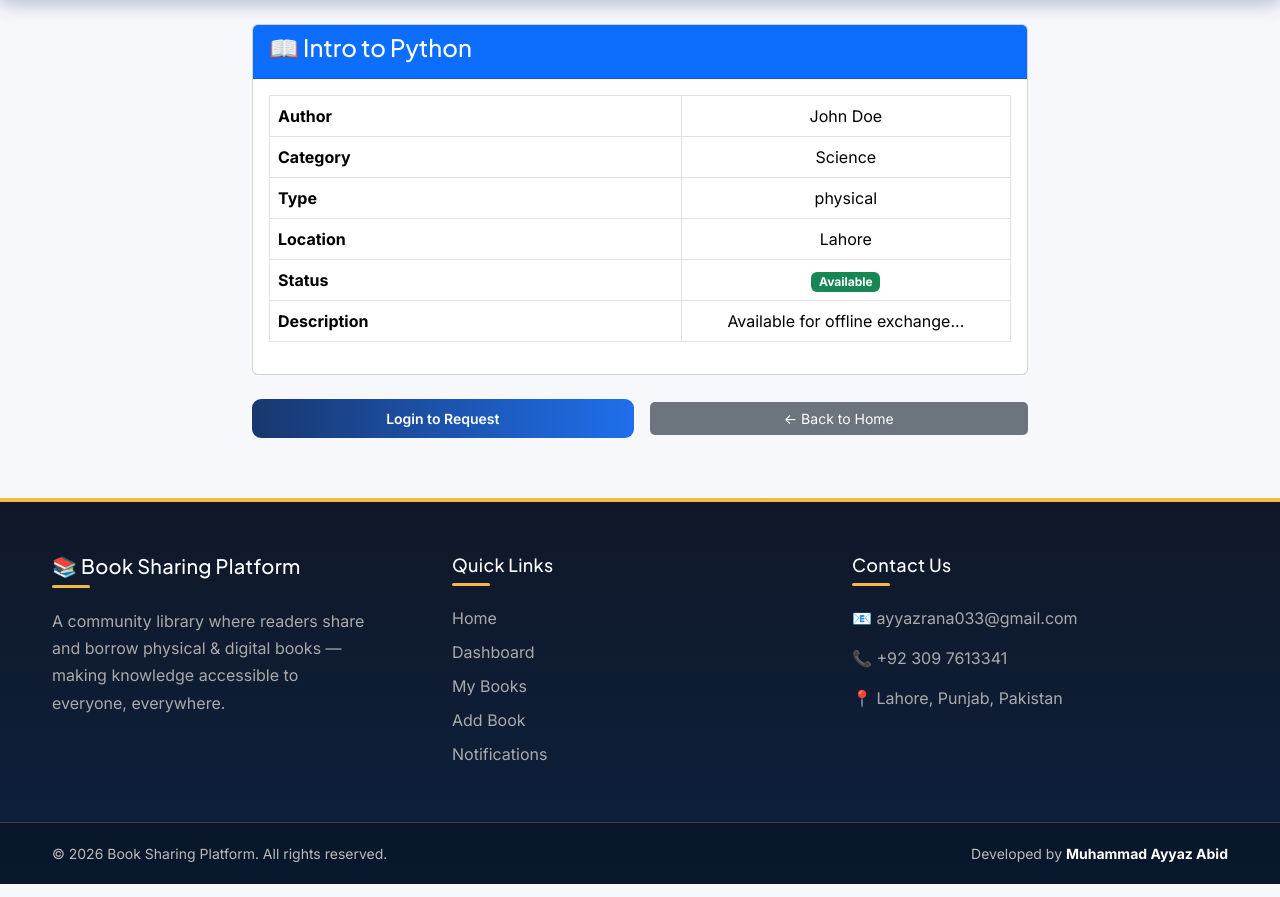
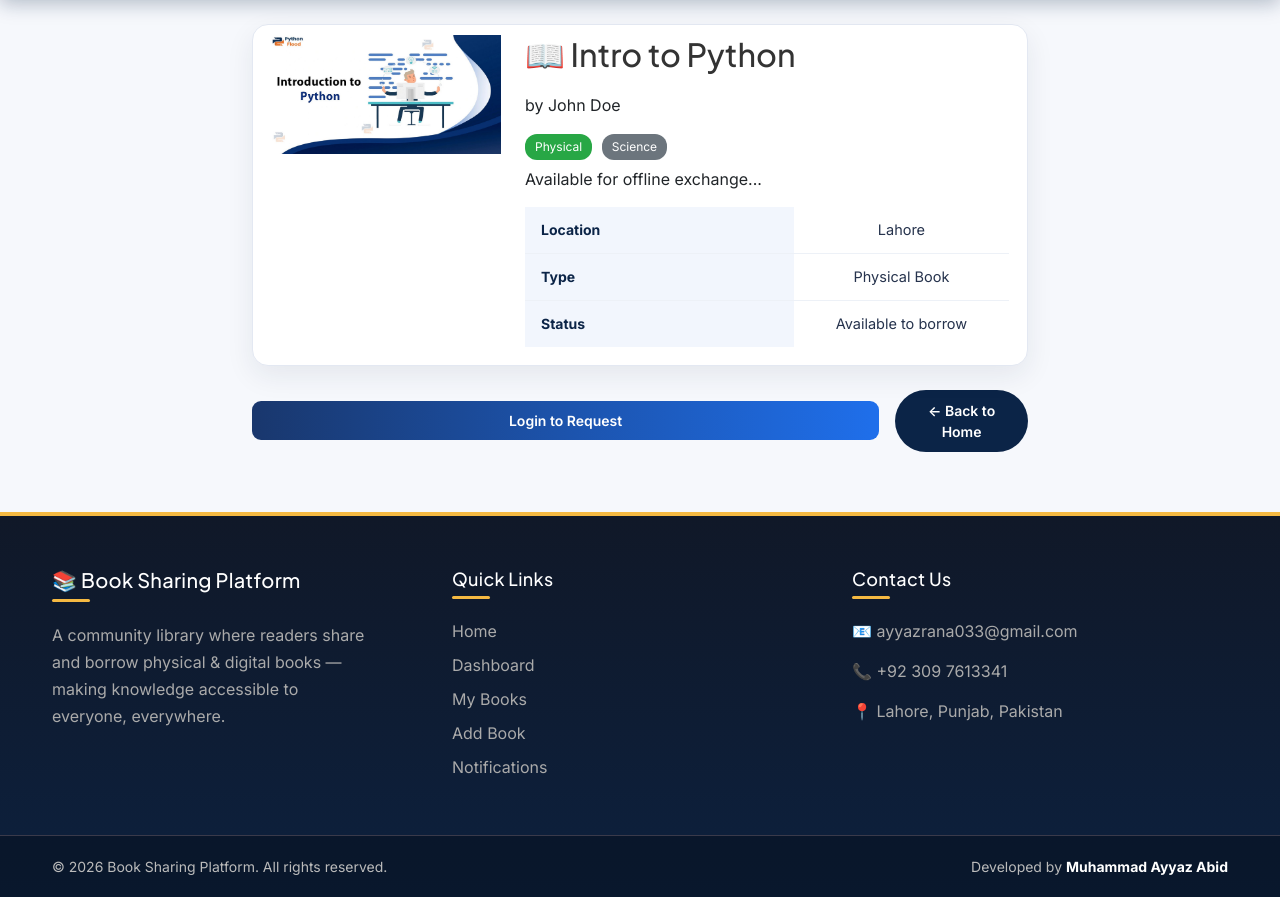
Before and after one commit to ranaayyaz/book-sharing-platform, a Flask app: page /book/1 in a window 1280 px wide. Shown: the part 63-960 px from the top of the page. Run offline with Flask 3, Linux system fonts and the light colour scheme; data comes from the database, SQL or seed files in the repository; some libraries are stand-ins or nearby versions.

Commit message:
Book detail page professional redesign

```diff
--- a/templates/book_detail.html
+++ b/templates/book_detail.html
@@ -4,49 +4,52 @@
 
 {% block content %}
 
-<div class="container book-detail-container mt-4">
+<div class="container book-detail-container book-detail-page mt-4">
 
     <!-- Book Details Section  -->
-    <div class="card mb-4">
-        <div class="card-header bg-primary text-white">
-            <h4>📖 {{ book.title }}</h4>
+    <div class="card admin-card detail-card mb-4">
+        <div class="card-body">
+            <div class="row g-4">
+                <div class="col-md-4">
+                    <div class="detail-cover">
+                        <img src="{{ book.cover_image if book.cover_image and book.cover_image.startswith('http') else '/static/uploads/covers/' ~ (book.cover_image or 'default.jpg') }}"
+                            alt="{{ book.title }} cover">
                     </div>
-        <div class="card-body">
-            <div class="table-responsive">
-            <table class="table table-bordered">
-                <tr>
-                    <th style="width:150px">Author</th>
-                    <td>{{ book.author }}</td>
-                </tr>
-                <tr>
-                    <th>Category</th>
-                    <td>{{ book.category }}</td>
-                </tr>
-                <tr>
-                    <th>Type</th>
-                    <td>{{ book.type }}</td>
-                </tr>
+                </div>
+                <div class="col-md-8">
+                    <h2 class="detail-title">📖 {{ book.title }}</h2>
+                    <p class="detail-author">by {{ book.author }}</p>
+                    <div class="tags detail-tags">
+                        {% if book.type == 'physical' %}
+                        <span class="tag green">Physical</span>
+                        {% else %}
+                        <span class="tag blue">Digital (PDF)</span>
+                        {% endif %}
+                        <span class="tag gray">{{ book.category }}</span>
+                        {% if book.status == 'available' %}
+                        <span class="tag tag-available">Available</span>
+                        {% else %}
+                        <span class="tag tag-borrowed">Borrowed</span>
+                        {% endif %}
+                    </div>
+                    <p class="detail-description">{{ book.description or 'No description available.' }}</p>
+                    <table class="table admin-detail-table detail-meta">
                         {% if book.type == 'physical' %}
                         <tr>
-                    <th>Location</th>
+                            <th style="width:150px">Location</th>
                             <td>{{ book.location or 'Not specified' }}</td>
                         </tr>
                         {% endif %}
                         <tr>
-                    <th>Status</th>
-                    <td>
-                        {% if book.status == 'available' %}
-                        <span class="badge bg-success">Available</span>
-                        {% else %}
-                        <span class="badge bg-warning">Borrowed</span>
-                        {% endif %}
-                    </td>
+                            <th>Type</th>
+                            <td>{{ 'Physical Book' if book.type == 'physical' else 'Digital (PDF)' }}</td>
                         </tr>
                         <tr>
-                    <th>Description</th>
-                    <td>{{ book.description or 'No description available.' }}</td>
+                            <th>Status</th>
+                            <td>{{ 'Available to borrow' if book.status == 'available' else 'Currently borrowed' }}</td>
                         </tr>
                     </table>
+                </div>
             </div>
         </div>
     </div>
@@ -86,7 +89,7 @@
         {% endif %}
 
         <!-- Back to Home Button -->
-        <a href="/" class="btn btn-secondary">← Back to Home</a>
+        <a href="/" class="btn btn-admin-back">← Back to Home</a>
     </div>
 
 </div>
```
Lines whose indentation alone changed are shown as unchanged.
